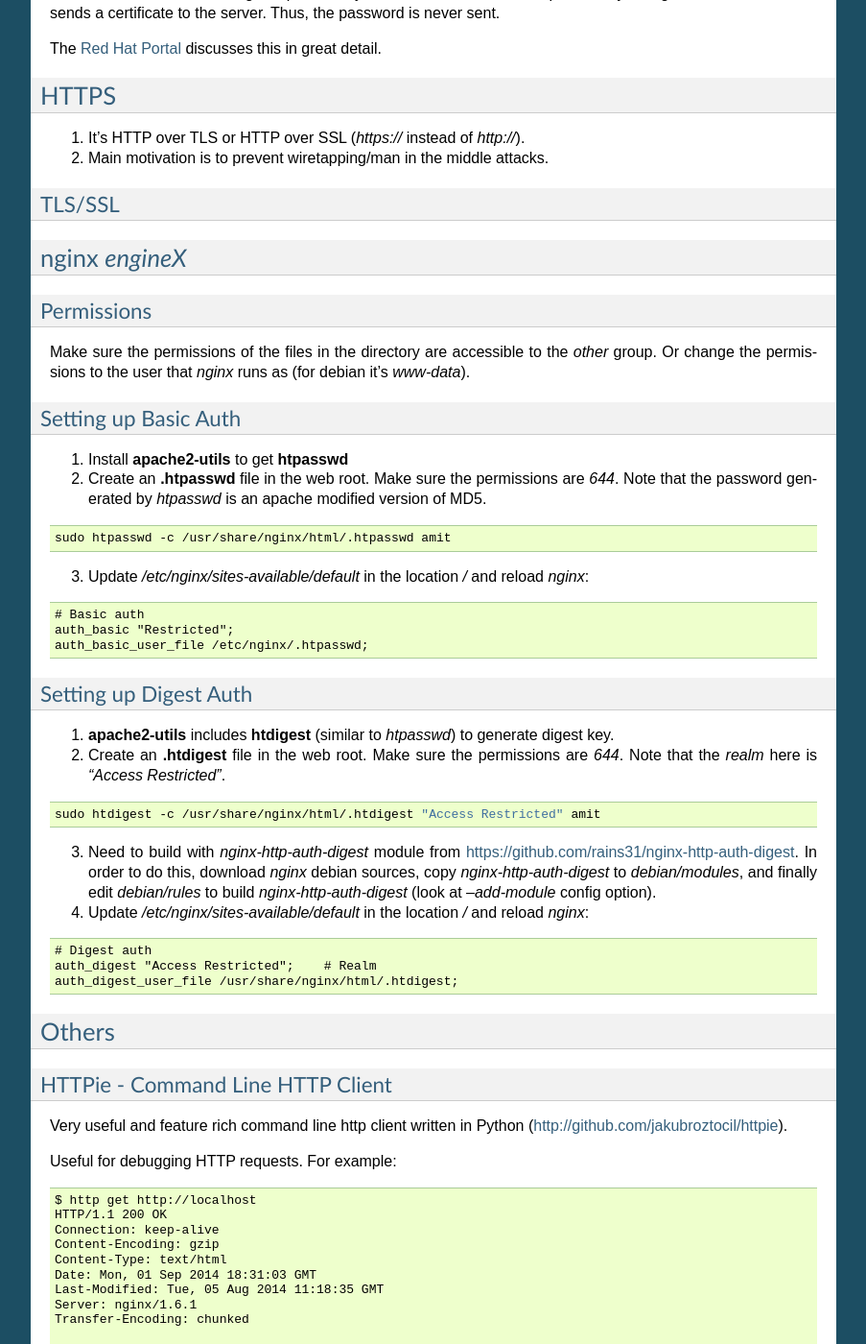
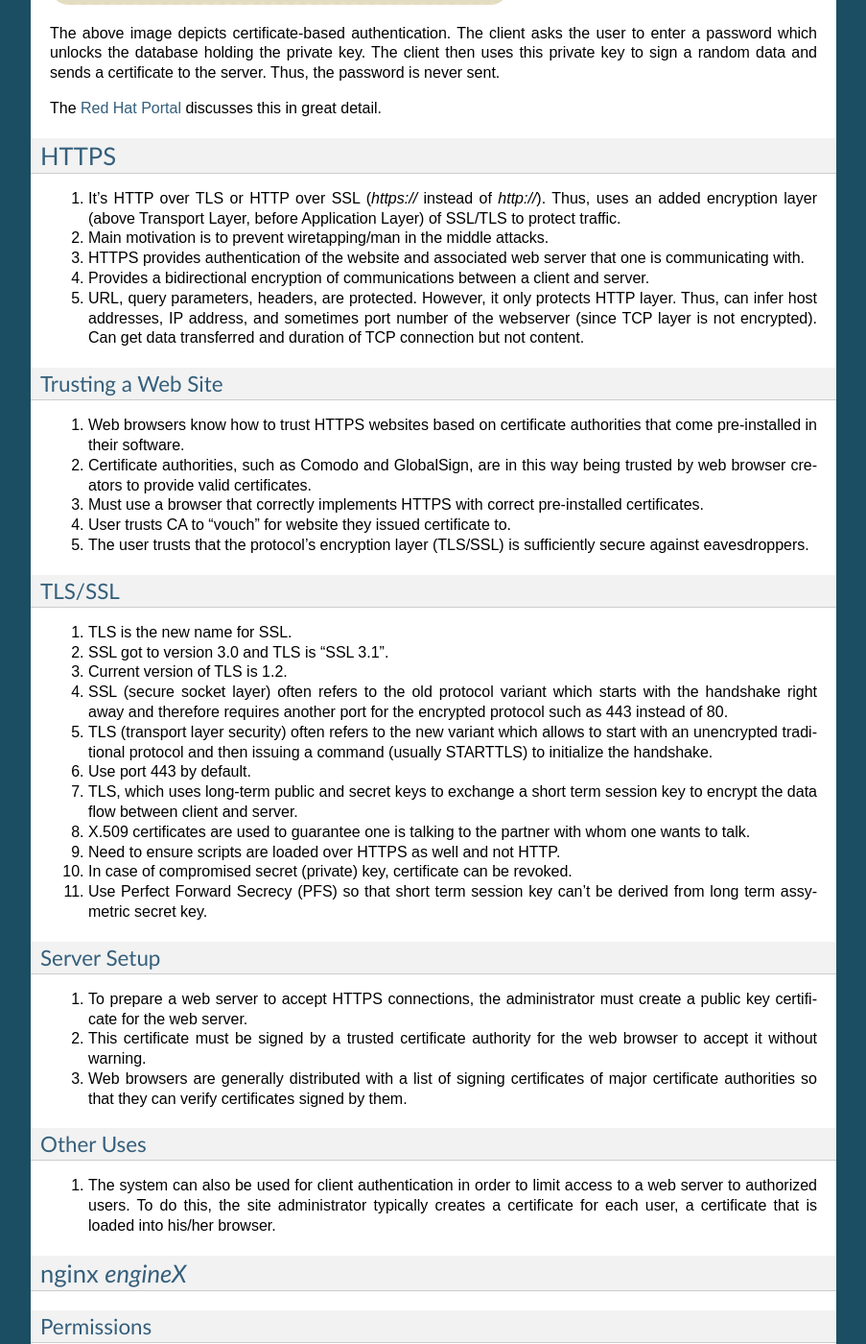
Before and after one commit to amituttam/notes, a Sphinx documentation site: the page built from docs/networking/http.rst, in a window 1280 px wide and 1400 px high, scrolled down 11655 px. Shown: the whole window at 96% size, without its empty margins (198-1101 px from the left). Built offline with Sphinx 7.4.7, drawn with Linux system fonts in a browser that asks for light colours; some of the changed text lies outside the part shown.

Commit message:
Update http.rst
Add https section.

```diff
--- a/docs/networking/http.rst
+++ b/docs/networking/http.rst
@@ -755,11 +755,61 @@ The `Red Hat Portal <https://access.redhat.com/documentation/en-US/Red_Hat_Certi
 HTTPS
 -----
 
-#. It's HTTP over TLS or HTTP over SSL (*https://* instead of *http://*).
+#. It's HTTP over TLS or HTTP over SSL (*https://* instead of *http://*). Thus, uses an added
+   encryption layer (above Transport Layer, before Application Layer) of SSL/TLS to protect traffic.
 #. Main motivation is to prevent wiretapping/man in the middle attacks.
+#. HTTPS provides authentication of the website and associated web server that one is communicating with.
+#. Provides a bidirectional encryption of communications between a client and server.
+#. URL, query parameters, headers, are protected. However, it only protects HTTP layer. Thus, can infer
+   host addresses, IP address, and sometimes port number of the webserver (since TCP layer is not encrypted).
+   Can get data transferred and duration of TCP connection but not content.
+
+Trusting a Web Site
+^^^^^^^^^^^^^^^^^^^
+
+#. Web browsers know how to trust HTTPS websites based on certificate authorities that come pre-installed in their software.
+#. Certificate authorities, such as Comodo and GlobalSign, are in this way being trusted by web browser creators to provide valid certificates.
+#. Must use a browser that correctly implements HTTPS with correct pre-installed certificates.
+#. User trusts CA to "vouch" for website they issued certificate to.
+#. The user trusts that the protocol's encryption layer (TLS/SSL) is sufficiently secure against eavesdroppers.
 
 TLS/SSL
 ^^^^^^^
+
+#. TLS is the new name for SSL.
+#. SSL got to version 3.0 and TLS is "SSL 3.1".
+#. Current version of TLS is 1.2.
+#. SSL (secure socket layer) often refers to the old protocol variant which starts with
+   the handshake right away and therefore requires another port for the encrypted protocol such
+   as 443 instead of 80.
+#. TLS (transport layer security) often refers to the new variant which allows to start with an
+   unencrypted traditional protocol and then issuing a command (usually STARTTLS) to initialize
+   the handshake.
+#. Use port 443 by default.
+#. TLS, which uses long-term public and secret keys to exchange a short term session key to encrypt the data
+   flow between client and server.
+#. X.509 certificates are used to guarantee one is talking to the partner with whom one wants to talk.
+#. Need to ensure scripts are loaded over HTTPS as well and not HTTP.
+#. In case of compromised secret (private) key, certificate can be revoked.
+#. Use Perfect Forward Secrecy (PFS) so that short term session key can't be derived from long term assymetric
+   secret key.
+
+Server Setup
+^^^^^^^^^^^^
+
+#. To prepare a web server to accept HTTPS connections, the administrator must create a public key
+   certificate for the web server.
+#. This certificate must be signed by a trusted certificate authority for the web browser to
+   accept it without warning.
+#. Web browsers are generally distributed with a list of signing certificates of major certificate
+   authorities so that they can verify certificates signed by them.
+
+Other Uses
+^^^^^^^^^^
+
+#. The system can also be used for client authentication in order to limit access to a web server
+   to authorized users. To do this, the site administrator typically creates a certificate for each
+   user, a certificate that is loaded into his/her browser.
 
 nginx `engineX`
 ---------------
```
